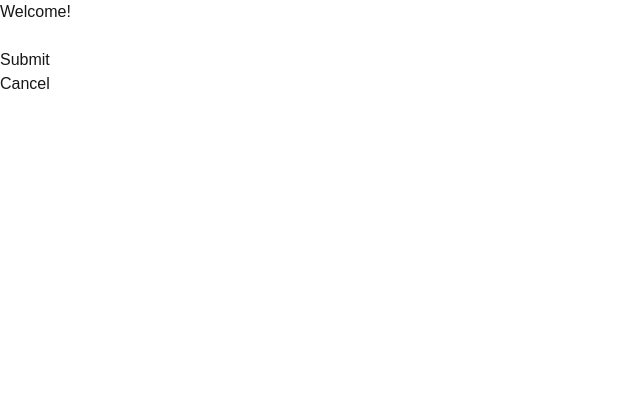
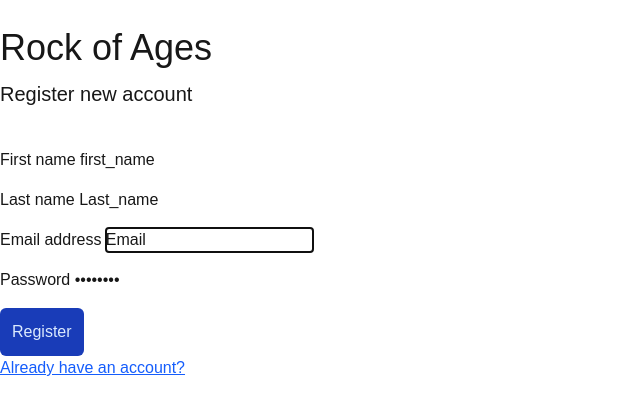
Before and after one commit to Johnbaileywilliams96/Gear_client, a Next.js app: page /register in a window 1280 px wide. Shown: the top 414 px of the page, without its empty margins (0-640 px from the left). Built offline with nearby package versions, Linux system fonts and the light colour scheme.

Commit message:
client and server side register working

```diff
--- a/src/app/Components/navbar.js
+++ b/src/app/Components/navbar.js
@@ -40,7 +40,7 @@ export default function Navbar() {
             Home
           </Link>
           <Link href="/login" className="bg-white text-black px-4 py-2 rounded-md hover:bg-gray-100">
-            Login
+            Logout
           </Link>
         </div>
 
@@ -55,7 +55,7 @@ export default function Navbar() {
                 Profiles
               </Link>
               <Link href="/login" className="bg-white text-black px-4 py-2 rounded-md hover:bg-gray-100 text-center">
-                Login
+                Logout
               </Link>
             </div>
           </div>
--- a/src/app/login/page.js
+++ b/src/app/login/page.js
@@ -1,74 +1,80 @@
-'use client'
+"use client"
 
-import Link from 'next/link'
-// import { useRouter } from 'next/router'
-import { useRef } from 'react'
-import Layout from '../Components/layout'
-// import { Input } from '../components/form-elements'
-// import Layout from '../components/layout'
-// import Navbar from '../components/navbar'
-// import { useAppContext } from '../context/state'
-// import { login } from '../data/auth'
+import React, { useRef, useState } from "react"
+import { useRouter } from "next/navigation"
+import Link from "next/link"
 
+// Change from named export to default export
 export default function Login() {
-  // const {setToken} = useAppContext()
-  const username = useRef('')
-  const password = useRef('')
-  // const router = useRouter()
+    const [email, setEmail] = useState("steve@brownlee.com")
+    const [password, setPassword] = useState("brownlee")
+    const existDialog = useRef()
+    // Use Next.js router instead of React Router's navigate
+    const router = useRouter()
 
-  const submit = (e) => {
+    const handleLogin = (e) => {
         e.preventDefault()
-    const user = {
-      username: username.current.value,
-      password: password.current.value,
+        fetch(`http://localhost:8000/login`, {
+            method: "POST",
+            body: JSON.stringify({ email, password }),
+            headers: {
+                "Content-Type": "application/json"
             }
-
-    login(user).then((res) => {
-      if (res.token) {
-        setToken(res.token)
-        router.push('/')
+        })
+            .then(res => res.json())
+            .then(authInfo => {
+                if (authInfo.valid) {
+                    localStorage.setItem("gear_token", JSON.stringify(authInfo))
+                    // Change navigate to router.push
+                    router.push("/home")
+                } else {
+                    existDialog.current.showModal()
                 }
             })
     }
 
     return (
-    <div className="columns is-centered">
-      <div className="column is-half">
-        <form className="box">
-          <h1 className="title">Welcome Back!</h1>
-          <input
-            id="username"
-            refEl={username}
-            type="text"
-            label="Username"
+        <main className="container--login">
+            <dialog className="dialog dialog--auth" ref={existDialog}>
+                <div>User does not exist</div>
+                <button className="button--close" onClick={e => existDialog.current.close()}>Close</button>
+            </dialog>
+
+            <section>
+                <form className="form--login" onSubmit={handleLogin}>
+                    <h1 className="text-4xl mt-7 mb-3">Rock of Ages</h1>
+                    <h2 className="text-xl mb-10">Please sign in</h2>
+                    <fieldset className="mb-4">
+                        <label htmlFor="inputEmail"> Email address </label>
+                        <input type="email" id="inputEmail"
+                            value={email}
+                            onChange={evt => setEmail(evt.target.value)}
+                            className="form-control"
+                            placeholder="Email address"
+                            required autoFocus />
+                    </fieldset>
+                    <fieldset className="mb-4">
+                        <label htmlFor="inputPassword"> Password </label>
+                        <input type="password" id="inputPassword"
+                            value={password}
+                            onChange={evt => setPassword(evt.target.value)}
+                            className="form-control"
+                            placeholder="Password"
                         />
-          <input
-            id="password"
-            refEl={password}
-            type="password"
-            label="Password"
-          />
-          <div className="field is-grouped">
-            <div className="control">
-              <button className="button is-link" onClick={submit}>Login</button>
+                    </fieldset>
+                    <fieldset>
+                        <button type="submit" className="button p-3 rounded-md bg-blue-800 text-blue-100">
+                            Sign in
+                        </button>
+                    </fieldset>
+                </form>
+            </section>
+            <div className="loginLinks">
+                <section className="link--register">
+                    {/* Change React Router Link to Next.js Link */}
+                    <Link className="underline text-blue-600 hover:text-blue-800 visited:text-purple-600" href="/register">Not a member yet?</Link>
+                </section>
             </div>
-            <div className="control">
-              <Link href="/register">
-                <button className="button is-link is-light">Register</button>
-              </Link>
-            </div>
-          </div>
-        </form>
-      </div>
-    </div>
+        </main>
     )
 }
-
-Login.getLayout = function getLayout(page) {
-  return (
-    <Layout>
-      <Navbar />
-      {page}
-    </Layout>
-  )
-}
--- a/src/app/register/page.js
+++ b/src/app/register/page.js
@@ -1,116 +1,101 @@
 "use client"
 
-
-import Link from 'next/link'
-// import { useRouter } from 'next/router'
-import { useRef } from 'react'
-// import { input } from '../components/form-elements'
-// import Layout from '../components/layout'
-// import Navbar from '../components/navbar'
-// import { useAppContext } from '../context/state'
-// import { register } from '../data/auth'
+import React, { useRef, useState } from "react"
+import { useRouter } from "next/navigation"
+import Link from "next/link"
 
 export default function Register() {
-  // const {setToken} = useAppContext()
+    const [email, setEmail] = useState("Email")
+    const [password, setPassword] = useState("password")
+    const [firstName, setFirstName] = useState("first_name")
+    const [lastName, setLastName] = useState("Last_name")
+    const existDialog = useRef()
+    const router = useRouter()
 
-  const firstName = useRef('')
-  const lastName = useRef('')
-  const username = useRef('')
-  const password = useRef('')
-  const email = useRef('')
-  // const phone_number = useRef('')
-  // const address = useRef('')
-  // const router = useRouter()
-
-
-
-  const submit = (e) => {
+    const handleRegister = (e) => {
         e.preventDefault()
-
-    const user = {
-      username: username.current.value,
-      email: username.current.value,
-      password: password.current.value,
-      first_name: firstName.current.value,
-      last_name: lastName.current.value,
+        fetch(`http://localhost:8000/register`, {
+            method: "POST",
+            body: JSON.stringify({
+                email,
+                password,
+                first_name: firstName,
+                last_name: lastName
+            }),
+            headers: {
+                "Content-Type": "application/json"
             }
-
-    register(user).then((res) => {
-      console.log(res)
-      if (res.token) {
-        setToken(res.token)
-        router.push('/')
+        })
+            .then(res => res.json())
+            .then(authInfo => {
+                if (authInfo && authInfo.token) {
+                    localStorage.setItem("gear_token", JSON.stringify(authInfo))
+                    router.push("/login")
+                } else {
+                    existDialog.current.showModal()
                 }
             })
     }
 
-//   login(user).then((res) => {
-//     if (res.token) {
-//       setToken(res.token)
-//       router.push('/')
-//     }
-//   })
-// }
+    return (
+        <main className="container--login">
+            <dialog className="dialog dialog--auth" ref={existDialog}>
+                <div>User does not exist</div>
+                <button className="button--close" onClick={e => existDialog.current.close()}>Close</button>
+            </dialog>
 
-
-  return (
-    <div className="columns is-centered">
-      <div className="column is-half">
-        <form className="box">
-          <h1 className="title">Welcome!</h1>
-          <input
-            id="firstName"
-            refEl={firstName}
-            type="text"
-            label="First Name"
+            <section>
+                <form className="form--login" onSubmit={handleRegister}>
+                    <h1 className="text-4xl mt-7 mb-3">Rock of Ages</h1>
+                    <h2 className="text-xl mb-10">Register new account</h2>
+                    <fieldset className="mb-4">
+                        <label htmlFor="firstName"> First name </label>
+                        <input type="text" id="firstName"
+                            value={firstName}
+                            onChange={evt => setFirstName(evt.target.value)}
+                            className="form-control"
+                            placeholder=""
+                            required autoFocus />
+                    </fieldset>
+                    <fieldset className="mb-4">
+                        <label htmlFor="lastName"> Last name </label>
+                        <input type="text" id="lastName"
+                            value={lastName}
+                            onChange={evt => setLastName(evt.target.value)}
+                            className="form-control"
+                            placeholder=""
+                            required autoFocus />
+                    </fieldset>
+                    <fieldset className="mb-4">
+                        <label htmlFor="inputEmail"> Email address </label>
+                        <input type="email" id="inputEmail"
+                            value={email}
+                            onChange={evt => setEmail(evt.target.value)}
+                            className="form-control"
+                            placeholder="Email address"
+                            required autoFocus />
+                    </fieldset>
+                    <fieldset className="mb-4">
+                        <label htmlFor="inputPassword"> Password </label>
+                        <input type="password" id="inputPassword"
+                            value={password}
+                            onChange={evt => setPassword(evt.target.value)}
+                            className="form-control"
+                            placeholder="Password"
                         />
-          <input
-            id="lastName"
-            refEl={lastName}
-            type="text"
-            label="Last Name"
-          />
-
-          <input
-            id="username"
-            refEl={username}
-            type="text"
-            label="Username"
-          />
-          <input
-            id="password"
-            refEl={password}
-            type="password"
-            label="Password"
-          />
-          <input
-            id="email"
-            refEl={email}
-            type="text"
-            label="Email"
-          />
-
-          <div className="field is-grouped">
-            <div className="control">
-              <button className="button is-link" onClick={submit}>Submit</button>
+                    </fieldset>
+                    <fieldset>
+                        <button type="submit" className="button p-3 rounded-md bg-blue-800 text-blue-100">
+                            Register
+                        </button>
+                    </fieldset>
+                </form>
+            </section>
+            <div className="loginLinks">
+                <section className="link--register">
+                    <Link className="underline text-blue-600 hover:text-blue-800 visited:text-purple-600" href="/login">Already have an account?</Link>
+                </section>
             </div>
-            <div className="control">
-              <Link href="/login">
-                <button className="button is-link is-light">Cancel</button>
-              </Link>
-            </div>
-          </div>
-        </form>
-      </div>
-    </div>
+        </main>
     )
 }
-
-Register.getLayout = function getLayout(page) {
-  return (
-    <Layout>
-      <Navbar />
-      {page}
-    </Layout>
-  )
-}
```
Also changed, not shown: src/app/context/state.js (deleted, +0 -44 lines), src/app/pages/post.js (added, +37 -0 lines), src/app/pages/posts.js (added, +29 -0 lines). Lines whose indentation alone changed are shown as unchanged.
